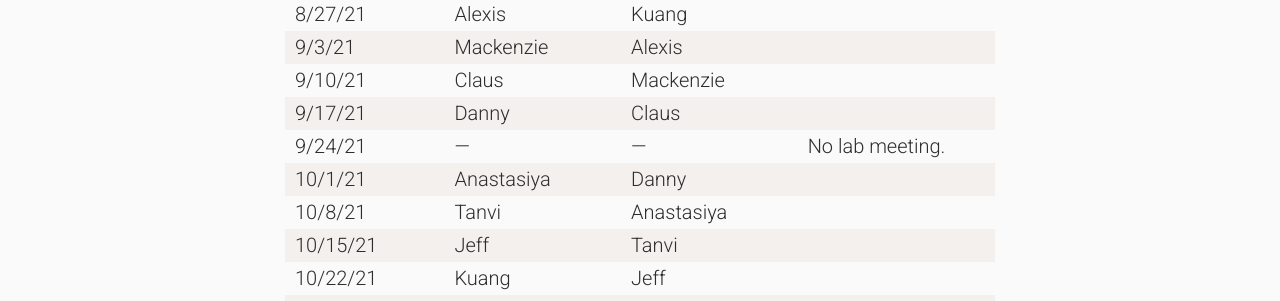
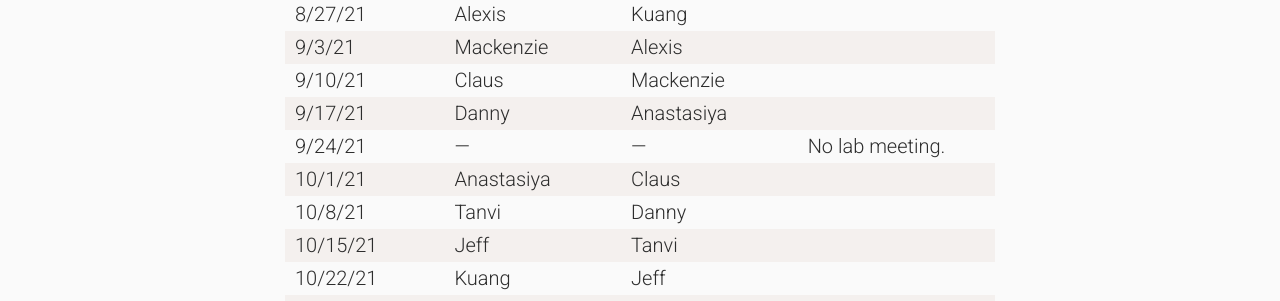
Before and after one commit to wilkelab/wilkelab.github.io, a Jekyll site: the page built from lab_meetings.md, in a window 1280 px wide and 900 px high. Shown: the part 355-656 px from the top of the window. Built offline with Jekyll 4.4.1, drawn with Linux system fonts in a browser that asks for light colours; nearby versions of some CDN libraries.

Commit message:
Switching literature presentations

```diff
--- a/lab_meetings.md
+++ b/lab_meetings.md
@@ -15,10 +15,10 @@ Lab meetings are held Fridays from 11 AM -- 12:30 PM in MBB 3.204.
 | 8/27/21 || Alexis || Kuang ||
 | 9/3/21 || Mackenzie || Alexis ||
 | 9/10/21 || Claus || Mackenzie ||
-| 9/17/21 || Danny || Claus ||
+| 9/17/21 || Danny || Anastasiya ||
 | 9/24/21 || --- || --- || No lab meeting.
-| 10/1/21 || Anastasiya || Danny ||
-| 10/8/21 || Tanvi || Anastasiya ||
+| 10/1/21 || Anastasiya || Claus ||
+| 10/8/21 || Tanvi || Danny ||
 | 10/15/21 || Jeff || Tanvi ||
 | 10/22/21 || Kuang || Jeff ||
 | 10/29/21 || Matt || Kuang ||
```
